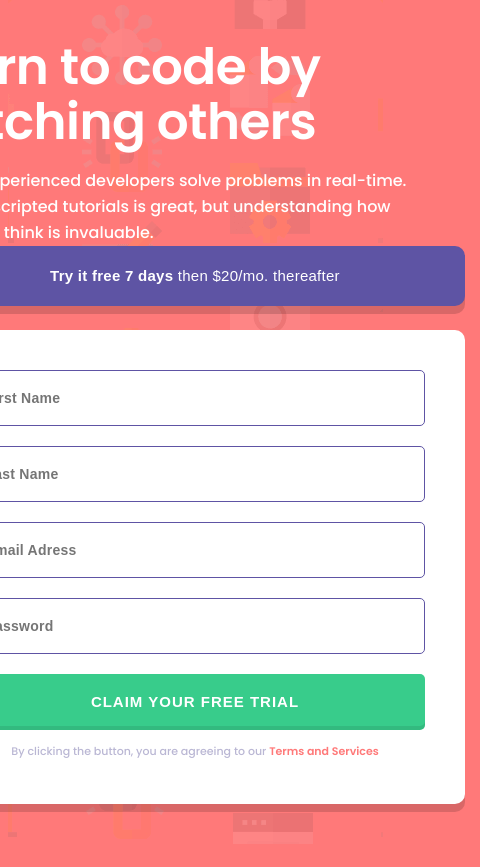
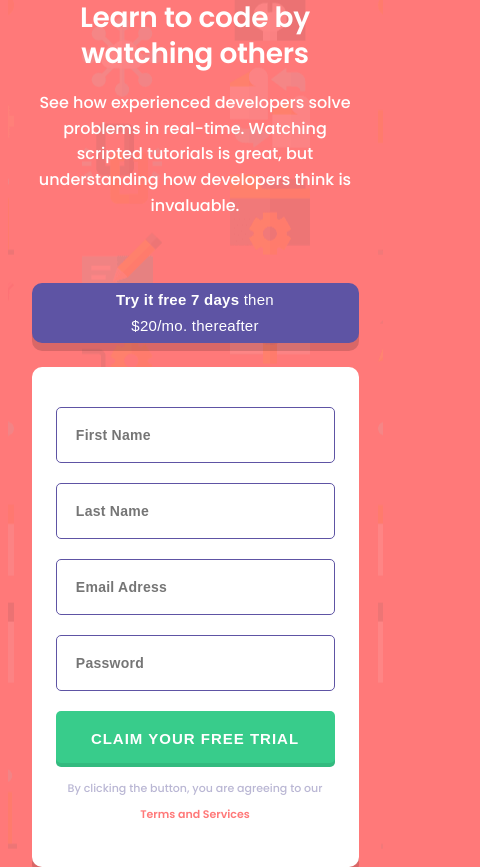
Before and after one commit to LevaniMesxia23/Intro-component-with-sign-up-form, a React (Vite) app: page / in a window 390 px wide. Shown: the whole page, 480 px wide, since content can reach past the window. Before the commit the page ends 844 px from the top, so only its background shows below. Built offline with nearby package versions, Linux system fonts and the light colour scheme.

Commit message:
added responsive

```diff
--- a/src/App.jsx
+++ b/src/App.jsx
@@ -33,8 +33,12 @@ const Main = styled.main`
     display: flex;
     flex-direction: column;
   }
-  @media (max-width: 1000px) {
+  @media (max-width: 767px) {
     flex-direction: column;
+
+    .right-side{
+      width: 20.4375rem;
+    }
   }
 `;
 
--- a/src/components/Form.jsx
+++ b/src/components/Form.jsx
@@ -243,4 +243,15 @@ const Box = styled.div`
       cursor: pointer;
     }
   }
+  @media(max-width: 767px){
+    width: 20.4375rem;
+
+
+    input{
+      width: 17.4375rem;
+    }
+    button{
+      width: 17.4375rem;
+    }
+  }
 `;
--- a/src/components/Header.jsx
+++ b/src/components/Header.jsx
@@ -1,13 +1,17 @@
-import styled from "styled-components"
-export default function Header(){
+import styled from "styled-components";
+export default function Header() {
   return (
     <>
-    <Container>
-      <h1>Learn to code by watching others</h1>
-      <p>See how experienced developers solve problems in real-time. Watching scripted tutorials is great, but understanding how developers think is invaluable. </p>
-    </Container>
+      <Container>
+        <h1>Learn to code by watching others</h1>
+        <p>
+          See how experienced developers solve problems in real-time. Watching
+          scripted tutorials is great, but understanding how developers think is
+          invaluable.{" "}
+        </p>
+      </Container>
     </>
-  )
+  );
 }
 
 const Container = styled.header`
@@ -15,11 +19,12 @@ const Container = styled.header`
   flex-direction: column;
   margin-right: 2.81rem;
 
-  h1,p{
+  h1,
+  p {
     width: 525px;
   }
-  h1{
-    color: #FFF;
+  h1 {
+    color: #fff;
     font-size: 50px;
     font-style: normal;
     font-weight: 700;
@@ -28,11 +33,30 @@ const Container = styled.header`
     margin-bottom: 1.1rem;
   }
 
-  p{
-    color: #FFF;
+  p {
+    color: #fff;
     font-size: 16px;
     font-style: normal;
     font-weight: 500;
     line-height: 162.5%;
   }
-`
+  @media (max-width: 767px) {
+    width: 20.4375rem;
+    margin-right: 0;
+    text-align: center;
+    margin-bottom: 4rem;
+
+
+    h1 {
+      width: 20.4375rem;
+      font-size: 1.75rem;
+      line-height: 2.25rem;
+      letter-spacing: -0.01825rem;
+    }
+
+    p {
+      width: 20.4375rem;
+      font-size: 1rem;
+    }
+  }
+`;
--- a/src/components/Offer.jsx
+++ b/src/components/Offer.jsx
@@ -1,12 +1,14 @@
-import React from 'react'
-import styled from 'styled-components'
+import React from "react";
+import styled from "styled-components";
 
 export default function Offer() {
   return (
     <Button>
+      <p>
         Try it free 7 days <span>then $20/mo. thereafter</span>
+      </p>
     </Button>
-  )
+  );
 }
 
 const Button = styled.button`
@@ -14,12 +16,15 @@ const Button = styled.button`
   height: 3.75rem;
   flex-shrink: 0;
   border-radius: 0.625rem;
-    background: #5E54A4;
+  background: #5e54a4;
   box-shadow: 0px 8px 0px 0px rgba(0, 0, 0, 0.15);
   border: none;
   margin-bottom: 1.5rem;
+  display: flex;
+  justify-content: center;
+  align-items: center;
 
-    color: #FFF;
+  color: #fff;
   text-align: center;
   font-size: 0.9375rem;
   font-style: normal;
@@ -28,12 +33,19 @@ const Button = styled.button`
   letter-spacing: 0.01675rem;
   cursor: pointer;
 
-    span{
-      color: #FFF;
+  span {
+    color: #fff;
     font-size: 0.9375rem;
     font-style: normal;
     font-weight: 400;
     line-height: 1.625rem;
     letter-spacing: 0.01675rem;
   }
-`
+  @media (max-width: 767px) {
+    width: 20.4375rem;
+
+    p {
+      width: 12.125rem;
+    }
+  }
+`;
--- a/src/styles/GlobalStyles.js
+++ b/src/styles/GlobalStyles.js
@@ -23,11 +23,8 @@ body{
   align-items: center;
   flex-direction: column;
 
-  @media(max-width: 1000px){
+  @media(max-width: 767px){
   background-image: url(${MobBackground});
 }
 }
-
-
-
 `
```
Lines whose indentation alone changed are shown as unchanged.
